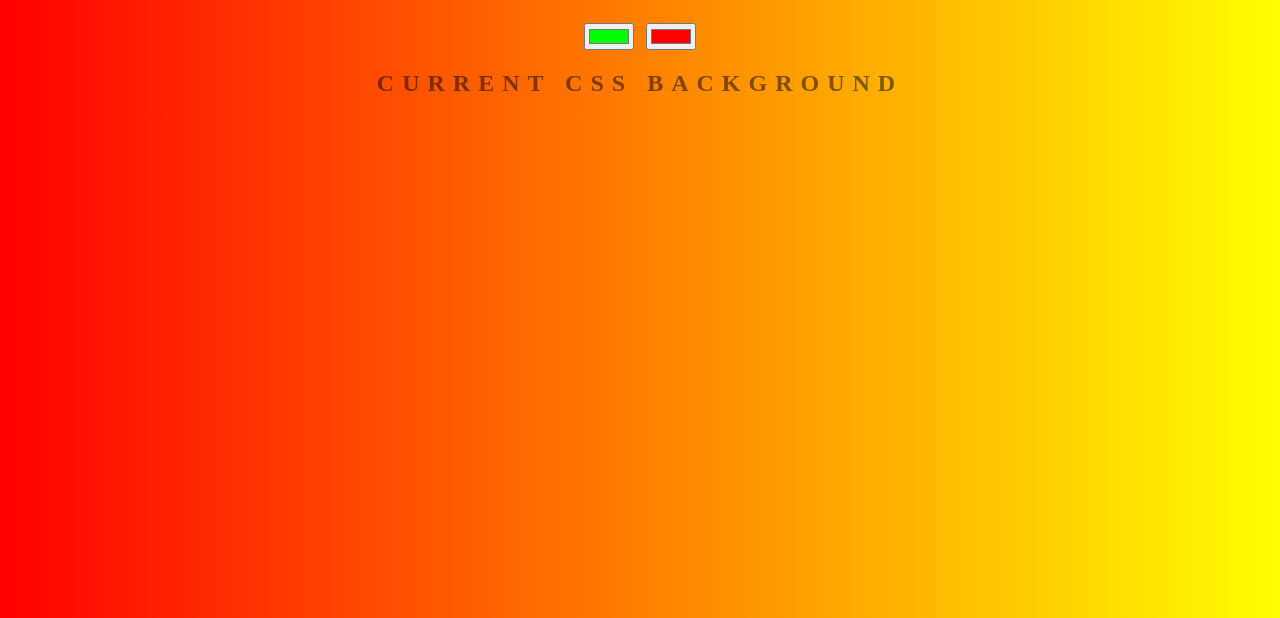
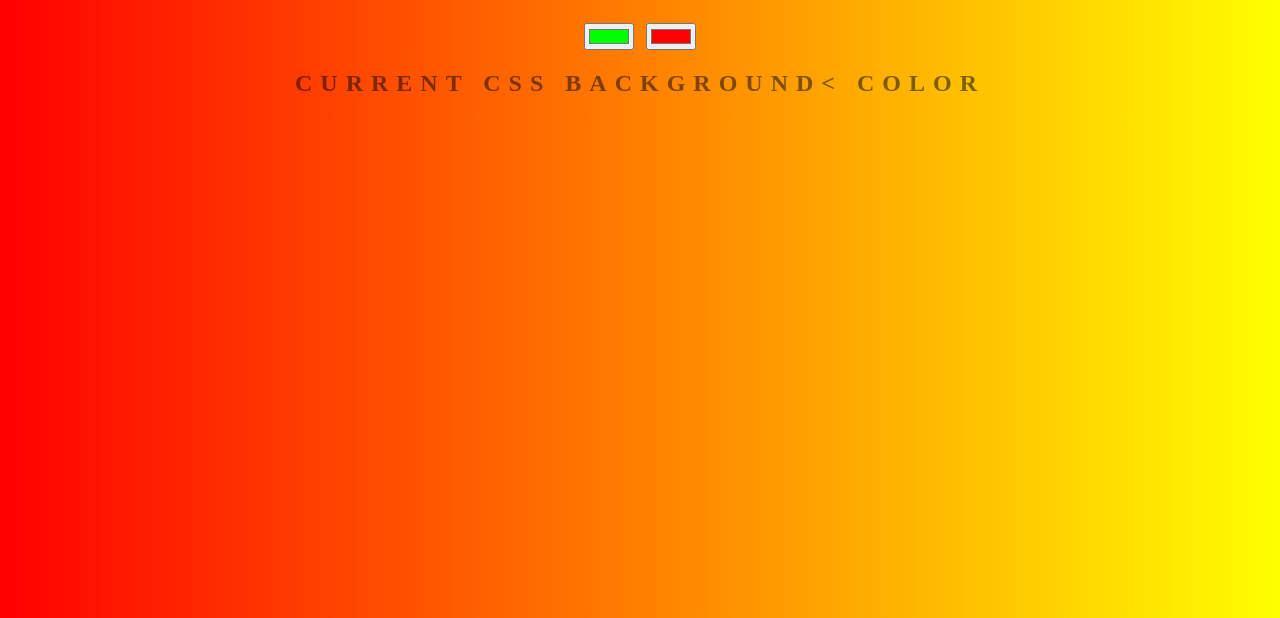
Before and after one commit to rb670586/background-generator, a plain HTML site: page index.html in a window 1280 px wide. Shown: the part 182-800 px from the top of the page. Drawn offline with Linux system fonts and the light colour scheme.

Commit message:
changing text

```diff
--- a/index.html
+++ b/index.html
@@ -8,7 +8,7 @@
 	<h1>Background Generator</h1>
 	<input class="color1" type="color" name="color1" value="#00ff00">
 	<input class="color2" type="color" name="color2" value="#ff0000">
-	<h2>Current CSS Background</h2>
+	<h2>Current CSS Background< Color</h2>
 	<h3></h3>
 	<script type="text/javascript" src="script.js"></script>
 </body>
```
